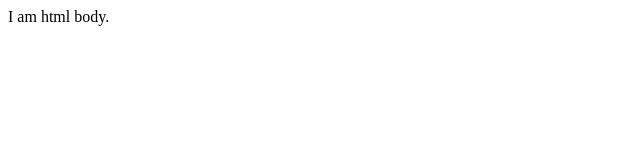
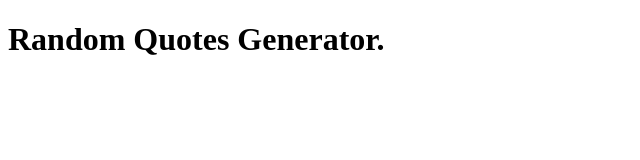
Before and after one commit to kuldeepbista10/DOMKul, a plain HTML site: page DOM/index.html in a window 1280 px wide. Shown: the whole page, without its empty margins (0-640 px from the left). Drawn offline with Linux system fonts and the light colour scheme.

Commit message:
Added h1 tag

```diff
--- a/DOM/index.html
+++ b/DOM/index.html
@@ -9,6 +9,6 @@
     <script src="script.js" defer></script>
   </head>
   <body>
-    I am html body.
+    <h1>Random Quotes Generator.</h1>
   </body>
 </html>
```
